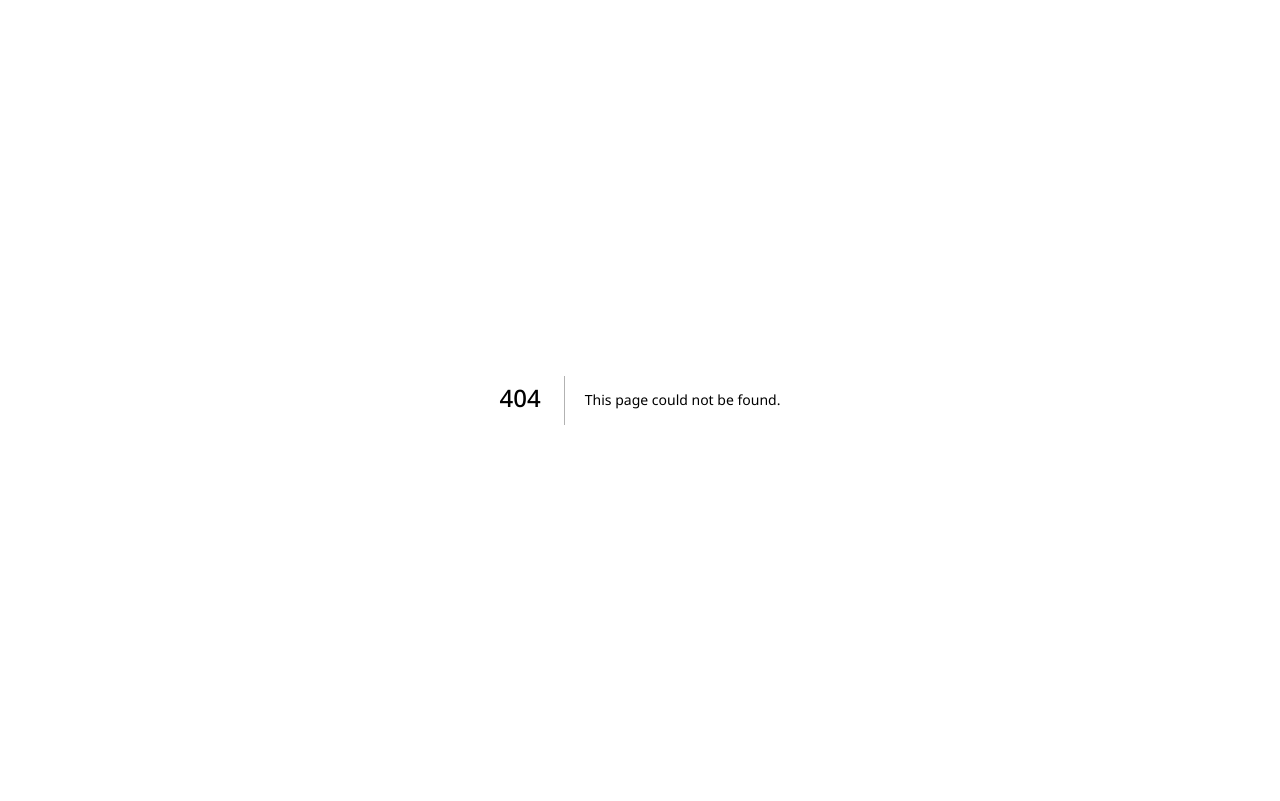
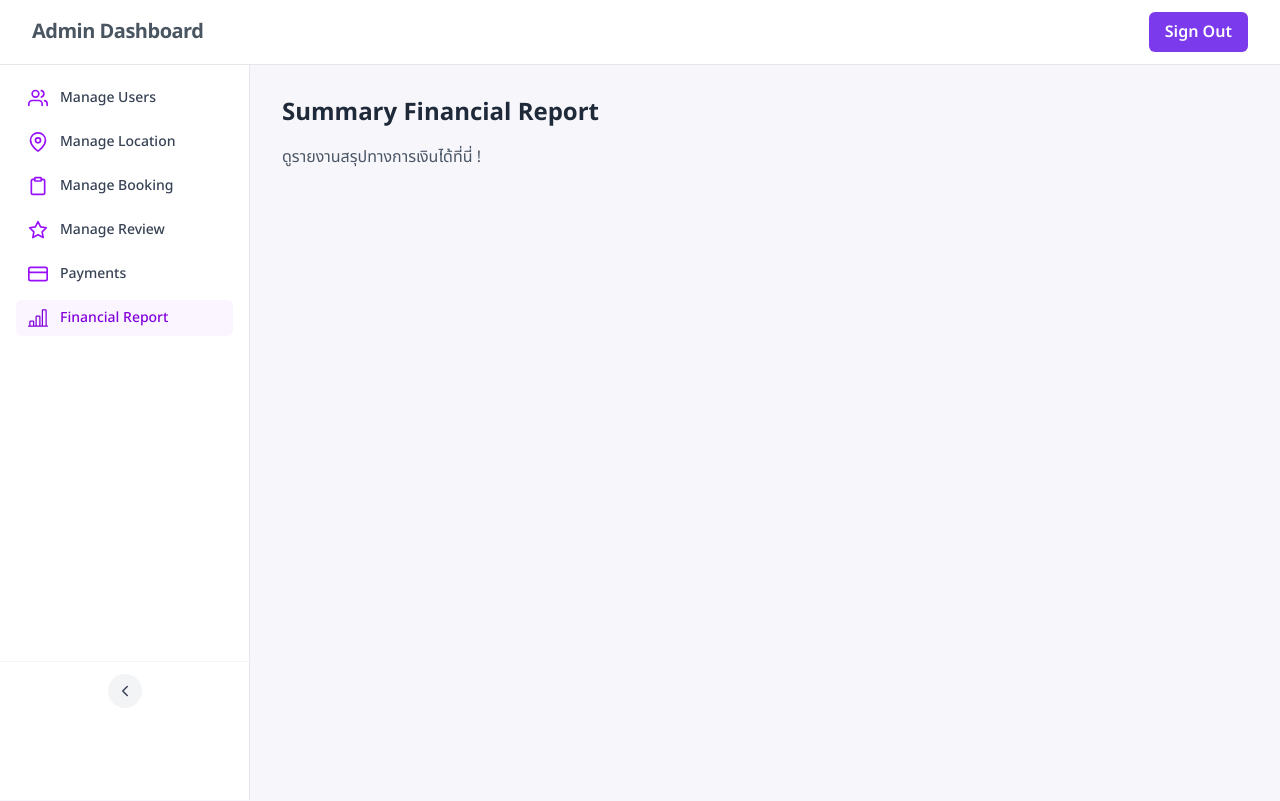
Before and after one commit to suphanatchanlek30/cs261-group6-100001, a Next.js app in the folder frontend/: page /admin/FinancialReport in a window 1280 px wide. Before the commit this address had no page. Built offline with nearby package versions, Linux system fonts and the light colour scheme; sample sign-in values are in the browser's storage.

Commit message:
feat(fe): add financial report page for admin dashboard

```diff
--- /dev/null
+++ b/frontend/app/(public)/admin/FinancialReport/page.jsx
@@ -0,0 +1,17 @@
+// app/(public)/host/FinancialReport/page.jsx
+"use client";
+
+export default function FinancialReportPage() {
+    return (
+        <main>
+            < section className="mb-8" >
+                <h1 className="text-2xl font-bold text-gray-800">
+                    Summary Financial Report
+                </h1>
+                <p className="mt-4 text-gray-600">
+                    ดูรายงานสรุปทางการเงินได้ที่นี่ !
+                </p>
+            </section >
+        </main >
+    );
+}
```
